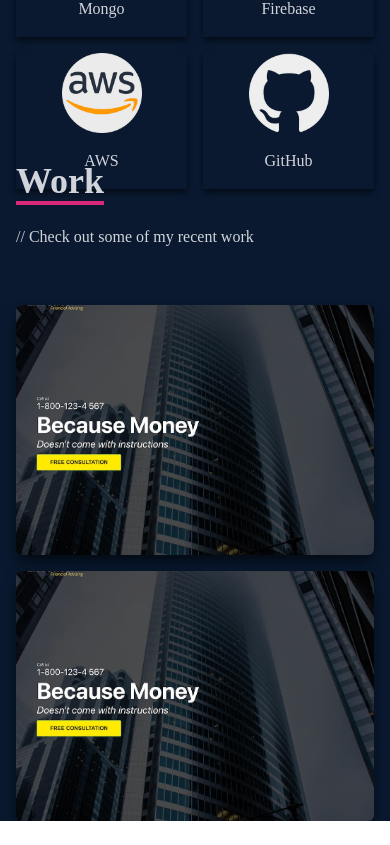
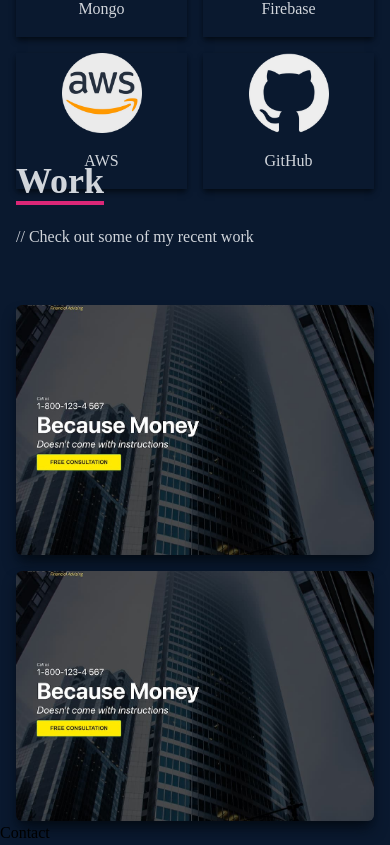
Before and after one commit to mshakibdev/about-me, a React (Create React App) app: page / in a window 390 px wide. Shown: the part 2371-3216 px from the top of the page. Before the commit the page ends 3192 px from the top, so only its background shows below. Built offline with nearby package versions, Linux system fonts and the light colour scheme.

Commit message:
work section  added

```diff
--- a/src/App.js
+++ b/src/App.js
@@ -1,4 +1,4 @@
-import {NavBar, Home, About, Skills, Work} from './components'
+import {NavBar, Home, About, Skills, Work, Contact} from './components'
 
 function App() {
 	return (
@@ -8,6 +8,7 @@ function App() {
 			<About />
 			<Skills />
 			<Work />
+			<Contact />
 		</div>
 	)
 }
--- /dev/null
+++ b/src/components/Contact.js
@@ -0,0 +1,11 @@
+import React from 'react'
+
+const Contact = () => {
+  return (
+		<div name='work' className='w-full md:h-screen  bg-[#0a192f]'>
+			Contact
+		</div>
+	)
+}
+
+export default Contact
--- a/src/components/index.js
+++ b/src/components/index.js
@@ -3,5 +3,6 @@ import Home from './Home'
 import About from './About'
 import Skills from './Skills'
 import Work from './Work';
+import Contact from './Contact';
 
-export {NavBar, Home, About, Skills ,Work}
+export {NavBar, Home, About, Skills ,Work,Contact}
```
